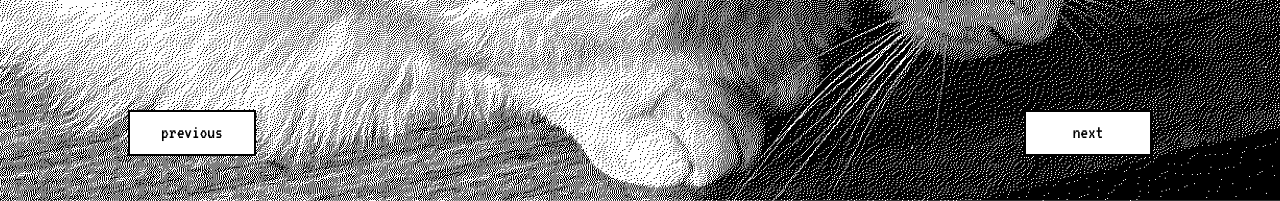
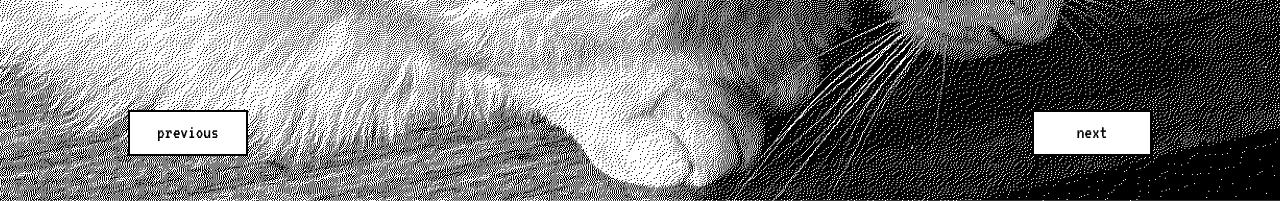
Before and after one commit to svouse/svouse.github.io, a Jekyll site: the page pages/inane-home.html, which Jekyll copies as it is, in a window 1280 px wide. Shown: the part 699-900 px from the top of the page. Built offline with Jekyll 4.4.1, drawn with Linux system fonts in a browser that asks for light colours.

Commit message:
some style nits

```diff
--- a/_sass/main.scss
+++ b/_sass/main.scss
@@ -1056,7 +1056,7 @@
   top: 60%;
   right: 2%;
   padding: 20px;
-  width: 12%;
+  width: 200px;
   background-color: white;
   color: black;
   border: 4px solid $card-bg-color;
@@ -1180,7 +1180,7 @@
   border: 2px solid black;
   cursor: pointer;
   z-index: 10;
-  width: 10%;
+  width: 120px;
   bottom: 5%;
 }
 
--- a/pages/work.html
+++ b/pages/work.html
@@ -26,7 +26,7 @@
     </div>
   </div>
   <div id="thank-you-message">
-      Thank you for viewing my work. Scroll down for more. &#x2193;
+      Thank you for viewing my work.
     </div>
 <div id="landing" class="work">
 <a id="back-btn" href="/">Back</a>
```
Also changed, not shown: assets/css/main.min.css.
